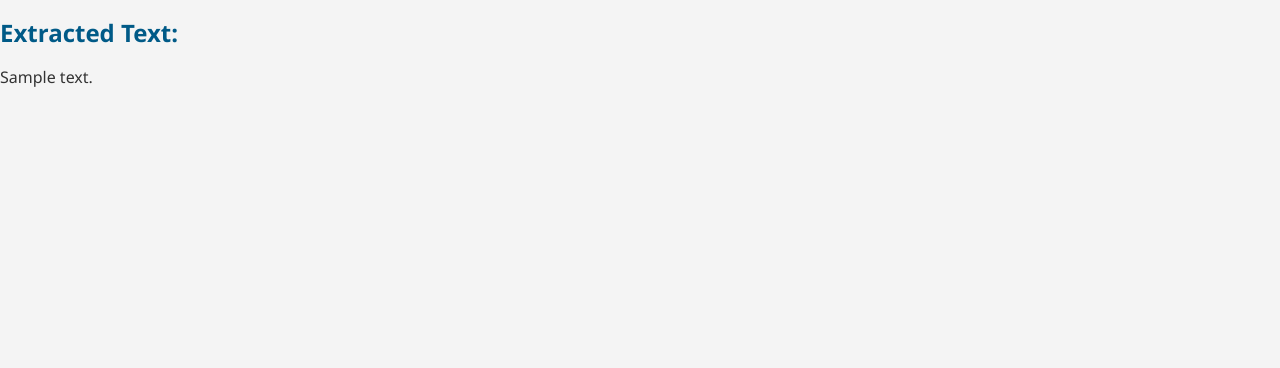
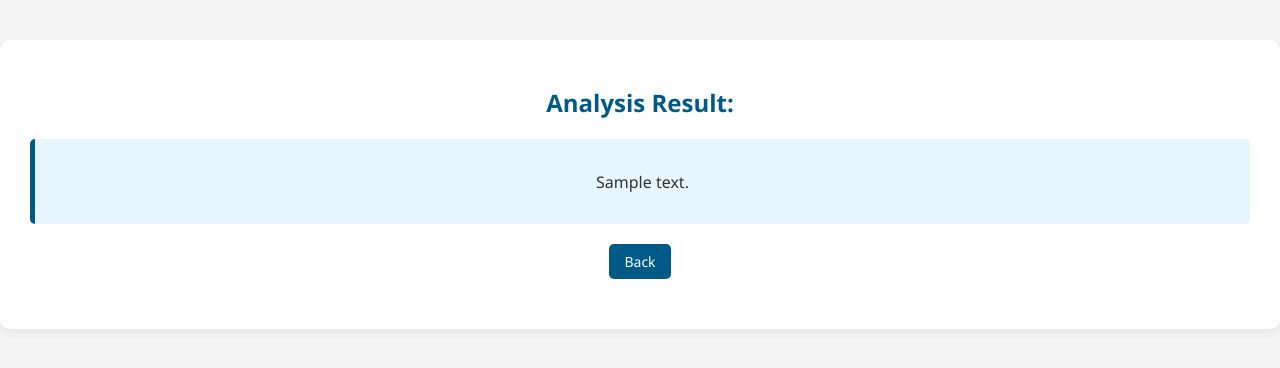
Before and after one commit to tanushshrivastava/MediCost, a Flask app: template templates/home.html in a window 1280 px wide. Shown: the top 368 px of the page. Run offline with Flask 3, Linux system fonts and the light colour scheme; the template is opened without the code that fills it: most values are stand-ins (such as "Sample title", 1, 10 or a date in 2020).

Commit message:
Add files via upload
Final Update

```diff
--- a/templates/home.html
+++ b/templates/home.html
@@ -1,6 +1,11 @@
+
 <!DOCTYPE html>
 <html lang="en">
-<style>body, html {
+<head>
+   <meta charset="UTF-8">
+   <title>Analysis Result:</title>
+   <style>
+       body, html {
            font-family: 'Segoe UI', Tahoma, Geneva, Verdana, sans-serif;
            margin: 0;
            padding: 0;
@@ -8,70 +13,43 @@
        }
 
        .container {
-    max-width: 600px;
+           max-width: 1400px;
            margin: 40px auto;
-    padding: 40px;
+           padding: 30px;
            background-color: #ffffff;
            box-shadow: 0 4px 8px rgba(0, 0, 0, 0.05);
            border-radius: 10px;
+           text-align: center; /* Center align text for better readability */
        }
 
        h1 {
            color: #005a87;
            font-size: 24px;
-    margin-bottom: 10px;
+           margin-bottom: 20px;
        }
 
        p {
            color: #333;
            line-height: 1.5;
-}
-
-.form-group {
-    margin-bottom: 20px;
-}
-
-.form-group label {
-    display: block;
-    color: #555;
-    margin-bottom: 5px;
-}
-
-.form-group input[type="text"] {
-    width: 96%;
-    padding: 10px;
-    border: 2px solid #ccc;
-    border-radius: 5px;
-    font-size: 16px;
-}
-
-.submit-button {
-    width: 100%;
-    background-color: #4CAF50;
-    color: white;
-    padding: 10px;
-    border: none;
-    border-radius: 5px;
-    cursor: pointer;
-    font-size: 18px;
-}
-
-.submit-button:hover {
-    background-color: #45a049;
+           margin-bottom: 15px; /* Add space between paragraphs */
        }
 
        .result-section {
-    margin-top: 20px;
            background-color: #e7f5ff;
            padding: 15px;
            border-left: 5px solid #005a87;
            border-radius: 5px;
+           margin-bottom: 20px; /* Space between result sections */
        }
+
+       .warning {
+           color: #b00; /* Color for warnings or errors */
+       }
+
        .back-link {
-    position: absolute;
-    top: 20px;
-    left: 20px;
-    display: inline-block;
+           display: block;
+           width: fit-content;
+           margin: 0 auto 20px; /* Center the link and add space below */
            background-color: #005a87;
            color: white;
            padding: 8px 15px;
@@ -83,22 +61,27 @@ p {
        .back-link:hover {
            background-color: #00415a;
        }
-
-.terms-list, .reimbursement-info {
-    max-height: 400px;
-    overflow-y: auto;
-}
-
-
    </style>
-<head>
-    <meta charset="UTF-8">
-    <title>Extracted Text</title>
 </head>
 <body>
-    <h1>Extracted Text:</h1>
+   <div class="container">
+
+       <h1>Analysis Result:</h1>
        {% for text in extracted_texts %}
+           <div class="result-section">
                <p>{{ text }}</p>
+           </div>
+       {% else %}
+           <div class="result-section warning">
+               <p>No extracted text found or there was an error processing your request.</p>
+           </div>
        {% endfor %}
+       {% if extracted_texts is none or extracted_texts|length == 0 %}
+           <div class="result-section warning">
+               <p>The analysis did not return any results. Please ensure the data is correctly formatted and try again.</p>
+           </div>
+       {% endif %}
+       <a href="interpret" class="back-link">Back</a>
+   </div>
 </body>
 </html>
--- a/templates/index.html
+++ b/templates/index.html
@@ -106,15 +106,15 @@ p {
         <form action="/upload1" method="post" class="invoice-form">
             <div class="form-group">
                 <label for="procedure">Procedure:</label>
-                <input type="text" id="procedure" name="procedure" placeholder="HEART TRANSPLANT">
+                <input type="text" id="procedure" name="procedure" placeholder="e.g. HEART TRANSPLANT">
             </div>
             <div class="form-group">
                 <label for="state">State:</label>
-                <input type="text" id="state" name="state" placeholder="e.g., CA">
+                <input type="text" id="state" name="state" placeholder="e.g. CA">
             </div>
             <div class="form-group">
                 <label for="cost">Cost ($):</label>
-                <input type="text" id="cost" name="cost" placeholder="e.g., $5000">
+                <input type="text" id="cost" name="cost" placeholder="e.g. 5000">
             </div>
             <input type="submit" value="Analyze" class="submit-button">
         </form>
```
Also changed, not shown: templates/scan_image.html (+11 -2 lines). Lines whose indentation alone changed are shown as unchanged.
